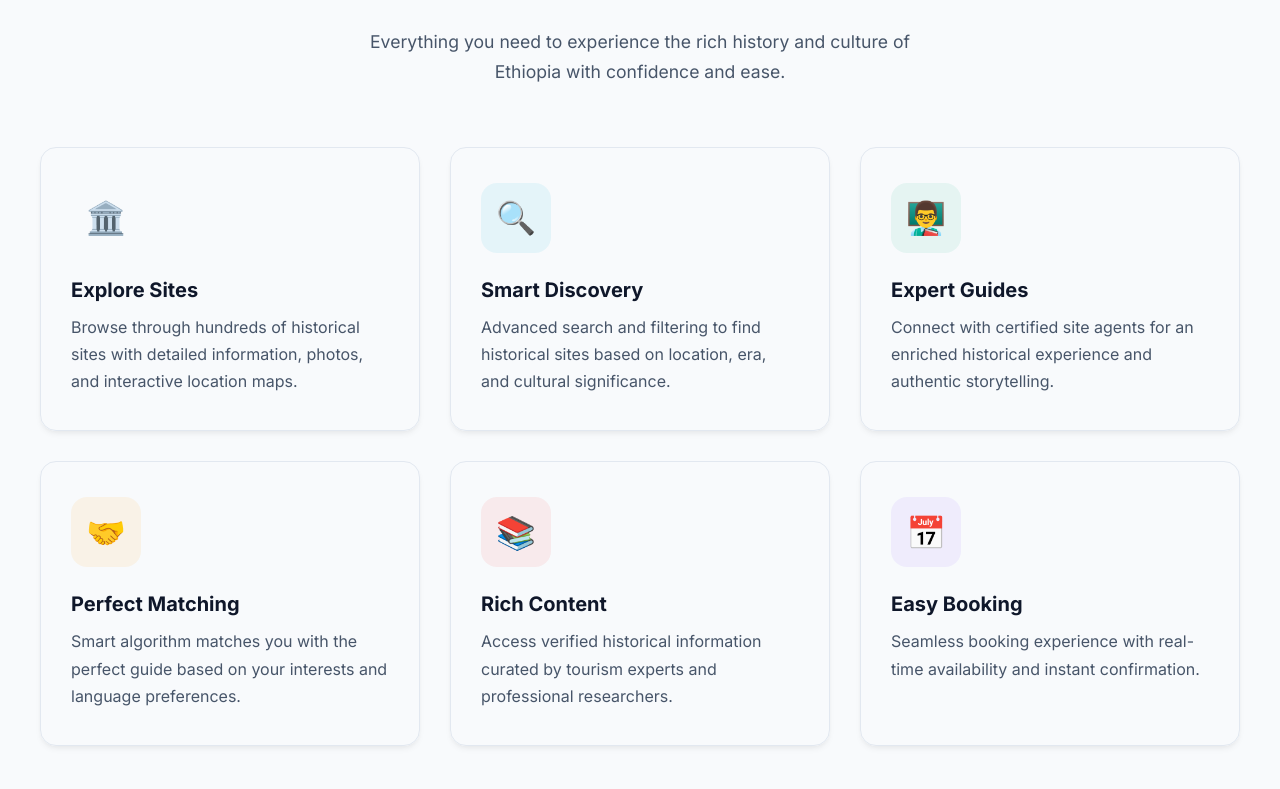
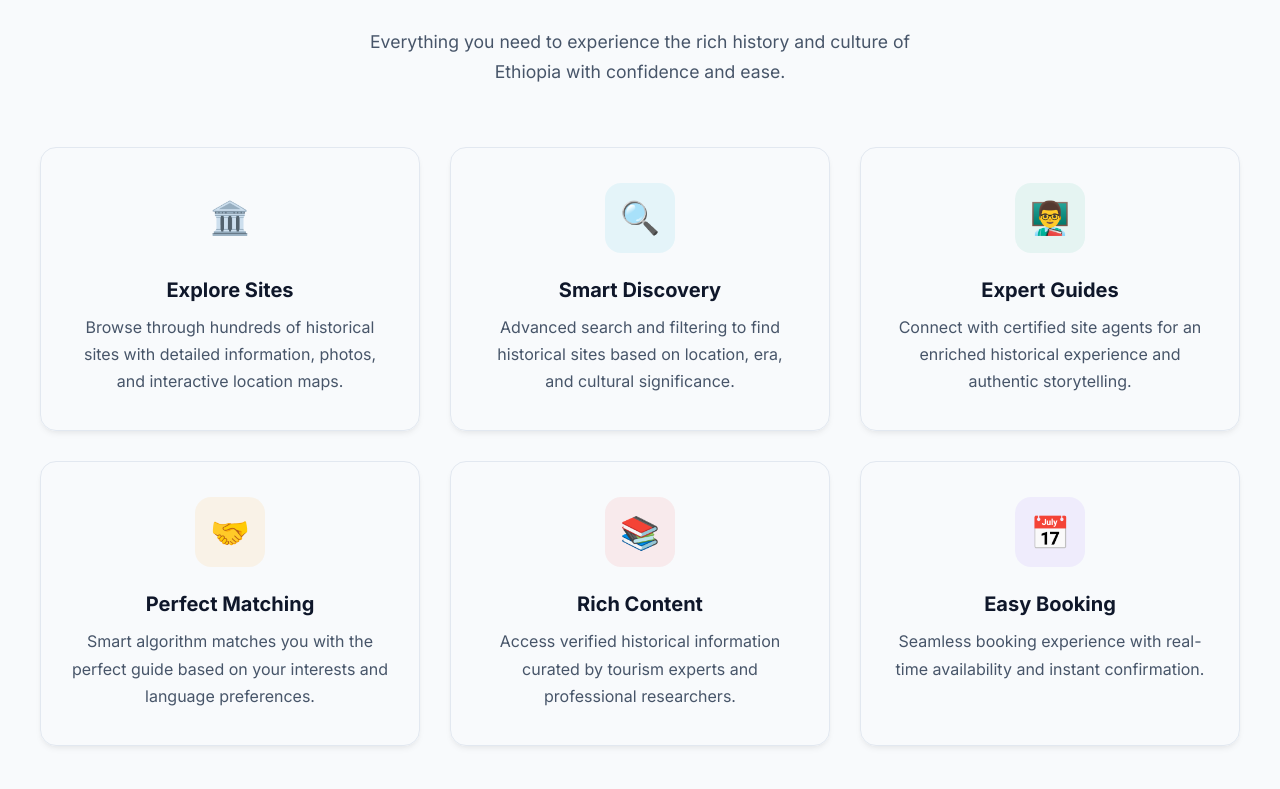
Before and after one commit to yasino-916/tourism-management-updated-system, a React (Create React App) app in the folder frontend/: page / in a window 1280 px wide. Shown: the part 1861-2650 px from the top of the page. Built offline with nearby package versions, Linux system fonts and the light colour scheme; no server answers; the HTML template or start-up script is replaced by a standard one.

Commit message:
updated the features

```diff
--- a/frontend/src/components/home/sections/Features.jsx
+++ b/frontend/src/components/home/sections/Features.jsx
@@ -95,7 +95,8 @@ function Features() {
                 boxShadow: 'var(--card-shadow)',
                 border: '1px solid var(--border-color)',
                 transition: 'all 0.3s ease',
-                cursor: 'pointer'
+                cursor: 'pointer',
+                textAlign: 'center'
               }}
               onMouseEnter={(e) => {
                 e.currentTarget.style.transform = 'translateY(-8px)';
@@ -118,6 +119,7 @@ function Features() {
                 justifyContent: 'center',
                 fontSize: '2rem',
                 marginBottom: '25px',
+                margin: '0 auto 25px',
                 color: feature.color === 'var(--accent-primary)' ? 'var(--accent-primary)' : feature.color,
                 transition: 'all 0.3s ease'
               }}
```
